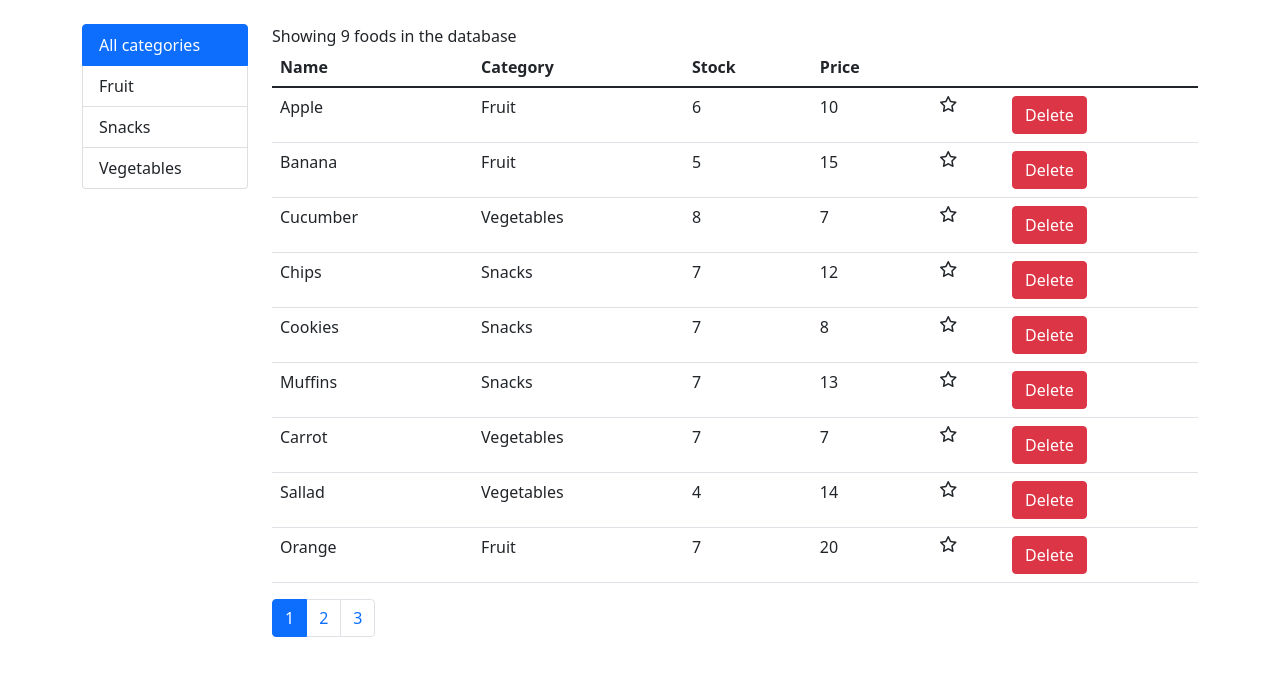
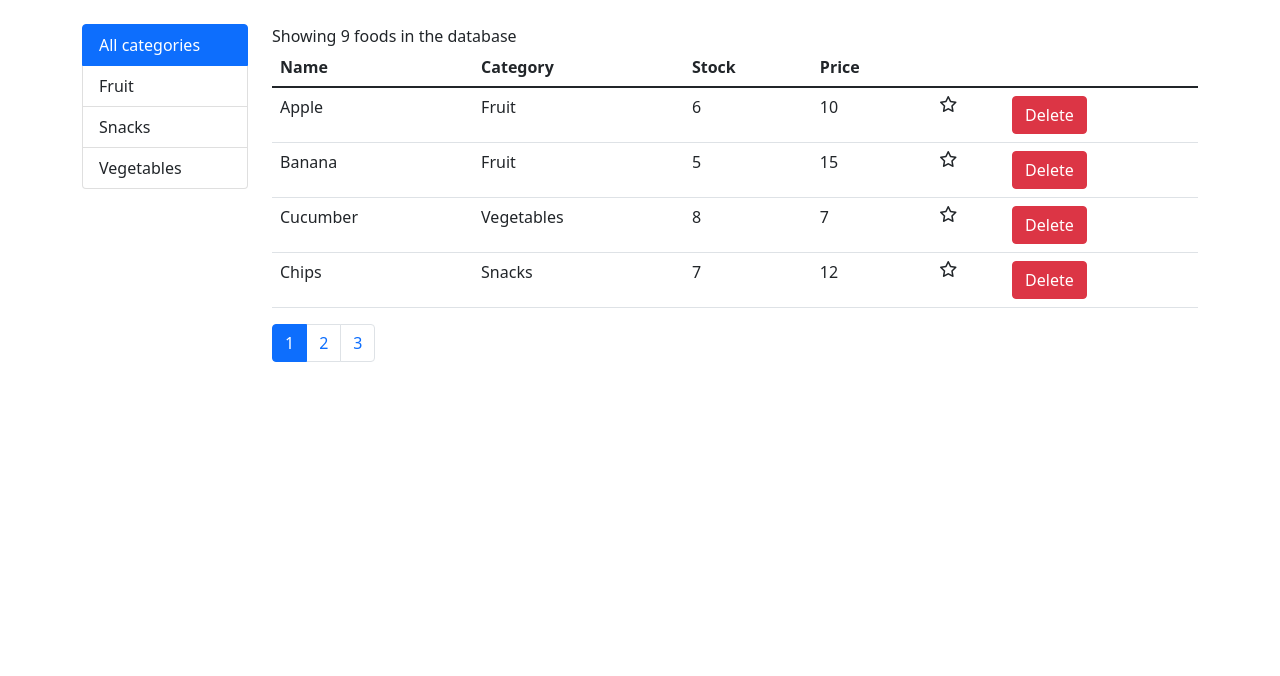
Before and after one commit to eva-hs/intensive-foods, a React (Create React App) app: page / in a window 1280 px wide. Shown: the top 676 px of the page. Built offline with nearby package versions, Linux system fonts and the light colour scheme.

Commit message:
Added paginate function

```diff
--- a/src/components/Foods.jsx
+++ b/src/components/Foods.jsx
@@ -4,6 +4,7 @@ import { getCategories } from "../fakeCategoryService";
 import Favorite from "./common/Favorite";
 import Pagination from "./common/Pagination";
 import ListGroup from "./common/ListGroup";
+import { paginate } from "../utils/paginate";
 
 const DEFAULT_CATEGORY = { _id: "", name: "All categories" };
 
@@ -41,7 +42,15 @@ class Foods extends Component {
 
   render() {
     const { length: count } = this.state.foods;
-    const { pageSize, selectedPage, selectedCategori } = this.state;
+    const {
+      pageSize,
+      selectedPage,
+      selectedCategori,
+      categories,
+      foods: allFoods,
+    } = this.state;
+
+    const foods = paginate(allFoods, selectedPage, pageSize);
 
     return this.state.foods.length === 0 ? (
       <p>There are no foods in the database</p>
@@ -51,7 +60,7 @@ class Foods extends Component {
           <div className="row">
             <div className="col-2">
               <ListGroup
-                items={this.state.categories}
+                items={categories}
                 selectedItem={selectedCategori}
                 onListGroupClick={this.handleListGroupClick}
               />
@@ -70,7 +79,7 @@ class Foods extends Component {
                   </tr>
                 </thead>
                 <tbody>
-                  {this.state.foods.map((food) => (
+                  {foods.map((food) => (
                     <tr key={food._id}>
                       <td>{food.name}</td>
                       <td>{food.category.name}</td>
--- /dev/null
+++ b/src/utils/paginate.js
@@ -0,0 +1,5 @@
+export function paginate(items, selectedPage, pageSize) {
+  const startIndex = (selectedPage - 1) * pageSize;
+  const endIndex = selectedPage * pageSize;
+  return items.slice(startIndex, endIndex);
+}
```
